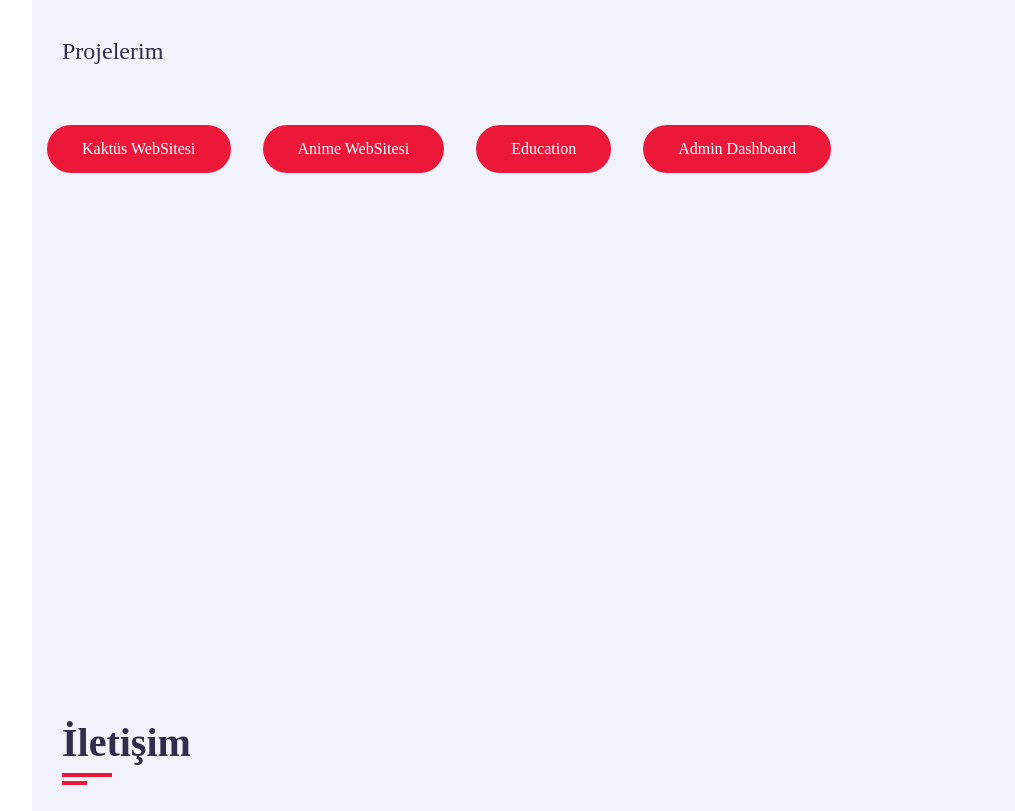
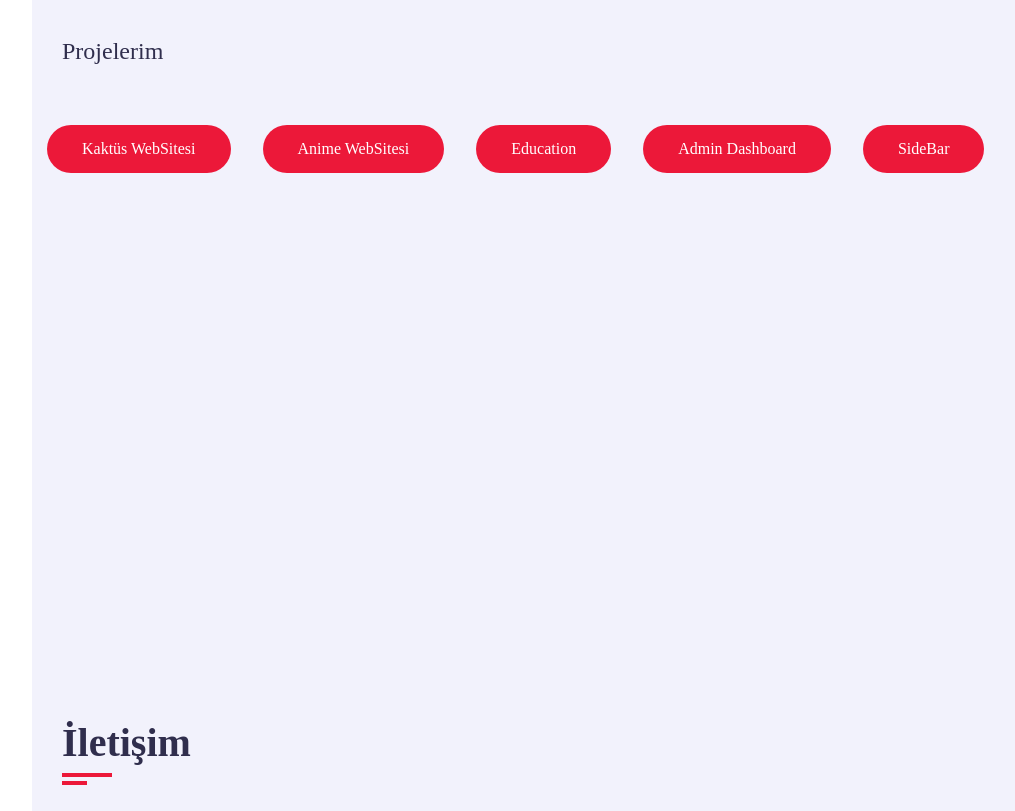
Before and after one commit to thealikaya/portfolio, a plain HTML site: page index.html in a window 1280 px wide. Shown: the part 3760-4571 px from the top of the page, without its empty margins (238-1253 px from the left). Drawn offline with nearby package versions, Linux system fonts and the light colour scheme; a web font is replaced by a local one.

Commit message:
Update index.html
sidebar added

```diff
--- a/index.html
+++ b/index.html
@@ -340,6 +340,9 @@
                         <a class="btn portfolio-btn mt-rem" href="https://thealikaya.github.io/adminDashboard/" target="_blank">
                             Admin Dashboard
                         </a>
+                        <a class="btn portfolio-btn mt-rem" href="https://thealikaya.github.io/sidebar/" target="_blank">
+                            SideBar
+                        </a>
                          <!-- <div class="portfolio-item padd-15">
                             <div class="portfolio-item-inner shadow-dark">
                                 <div class="portfolio-img">
```
